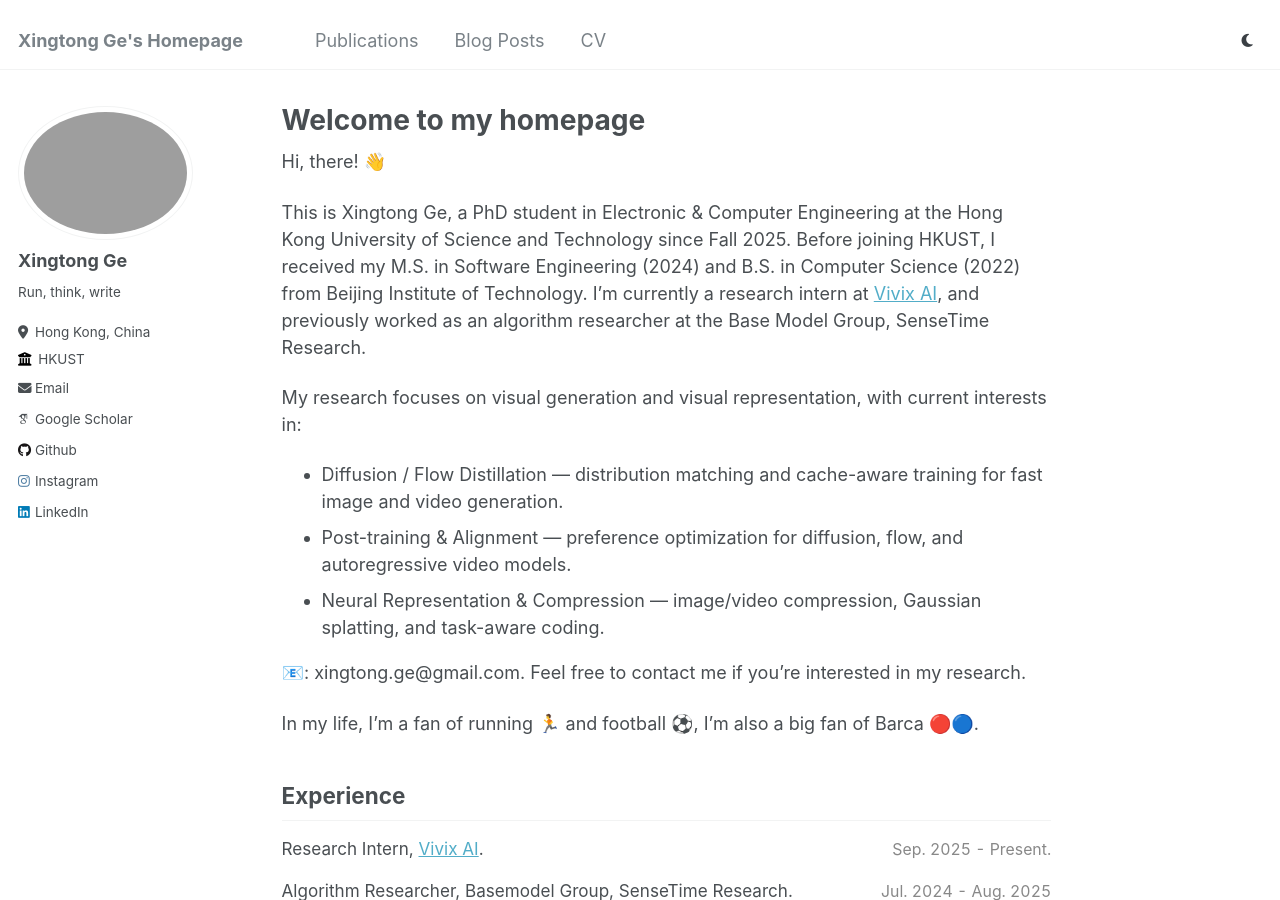
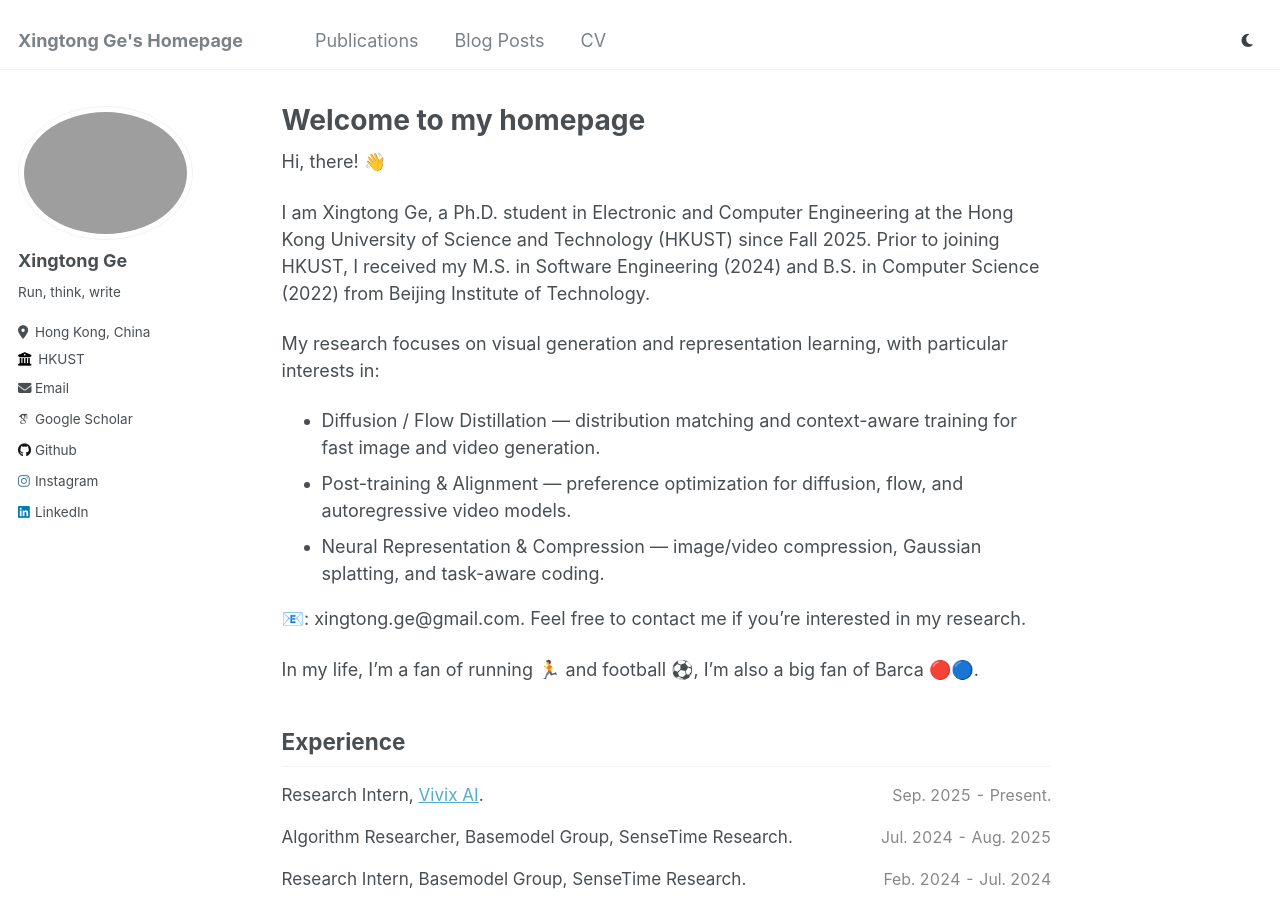
Before and after one commit to XingtongGe/xingtongge.github.io, a Jekyll site: the page built from _pages/about.md, in a window 1280 px wide and 900 px high. Built offline with Jekyll 4.4.1, drawn with Linux system fonts in a browser that asks for light colours; some web fonts are replaced.

Commit message:
Update about.md

```diff
--- a/_pages/about.md
+++ b/_pages/about.md
@@ -10,13 +10,11 @@ redirect_from:
 
 Hi, there! 👋
 
-This is Xingtong Ge, a PhD student in Electronic & Computer Engineering at the Hong Kong University of Science and Technology since Fall 2025.
-Before joining HKUST, I received my M.S. in Software Engineering (2024) and B.S. in Computer Science (2022) from Beijing Institute of Technology.
-I'm currently a research intern at [Vivix AI](https://vivix.ai/), and previously worked as an algorithm researcher at the Base Model Group, SenseTime Research.
+I am Xingtong Ge, a Ph.D. student in Electronic and Computer Engineering at the Hong Kong University of Science and Technology (HKUST) since Fall 2025. Prior to joining HKUST, I received my M.S. in Software Engineering (2024) and B.S. in Computer Science (2022) from Beijing Institute of Technology.
 
-My research focuses on visual generation and visual representation, with current interests in:
+My research focuses on visual generation and representation learning, with particular interests in:
 
-- Diffusion / Flow Distillation — distribution matching and cache-aware training for fast image and video generation.
+- Diffusion / Flow Distillation — distribution matching and context-aware training for fast image and video generation.
 - Post-training & Alignment — preference optimization for diffusion, flow, and autoregressive video models.
 - Neural Representation & Compression — image/video compression, Gaussian splatting, and task-aware coding.
 
```
